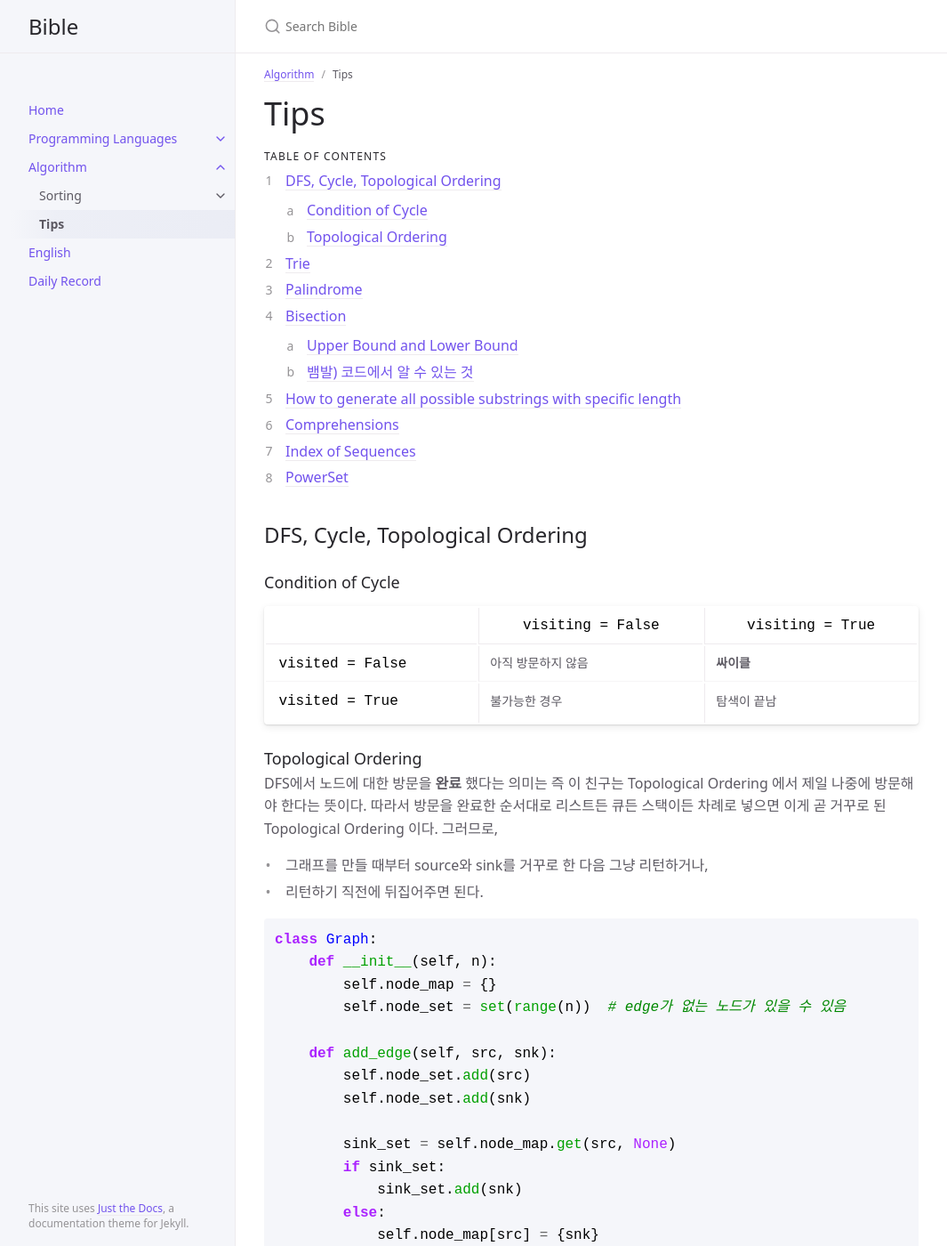
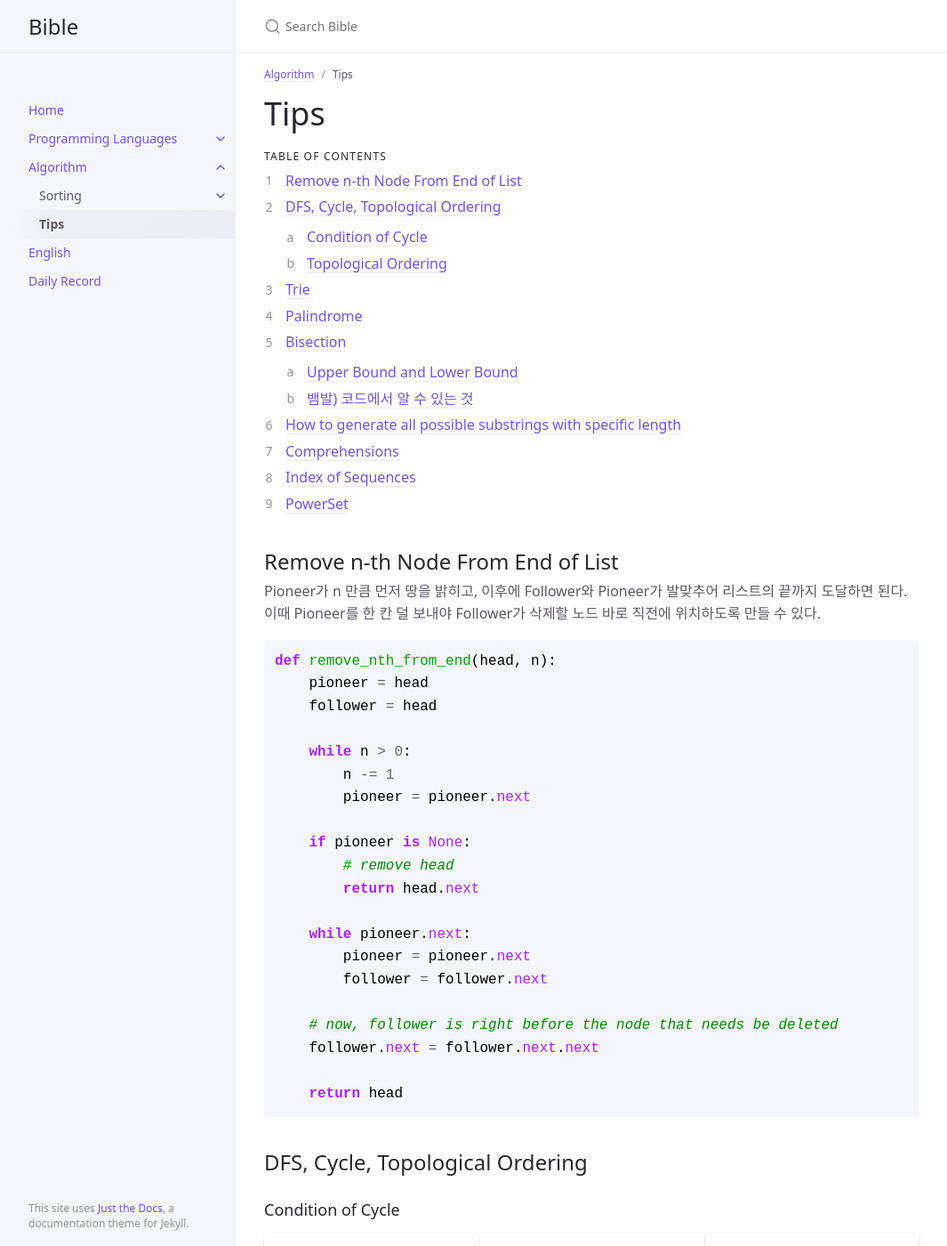
Before and after one commit to sangwoo-joh/bible-archive, a Jekyll site: the page built from algorithm/tips.md, in a window 1280 px wide and 1400 px high. Shown: the whole window at 89% size, without its empty margins (107-1172 px from the left). Built offline with Jekyll 4.4.1, drawn with Linux system fonts in a browser that asks for light colours.

Commit message:
Remove nth from end

````diff
--- a/algorithm/tips.md
+++ b/algorithm/tips.md
@@ -13,6 +13,36 @@ parent: Algorithm
 
 1. TOC
 {:toc}
+
+## Remove n-th Node From End of List
+
+ Pioneer가 n 만큼 먼저 땅을 밝히고, 이후에 Follower와 Pioneer가
+ 발맞추어 리스트의 끝까지 도달하면 된다. 이때 Pioneer를 한 칸 덜
+ 보내야 Follower가 삭제할 노드 바로 직전에 위치하도록 만들 수 있다.
+
+```python
+def remove_nth_from_end(head, n):
+    pioneer = head
+    follower = head
+
+    while n > 0:
+        n -= 1
+        pioneer = pioneer.next
+
+    if pioneer is None:
+        # remove head
+        return head.next
+
+    while pioneer.next:
+        pioneer = pioneer.next
+        follower = follower.next
+
+    # now, follower is right before the node that needs be deleted
+    follower.next = follower.next.next
+
+    return head
+```
+
 
 ## DFS, Cycle, Topological Ordering
 
````
